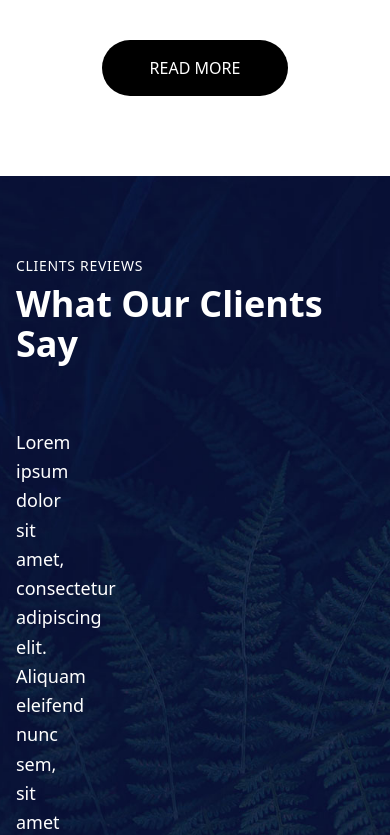
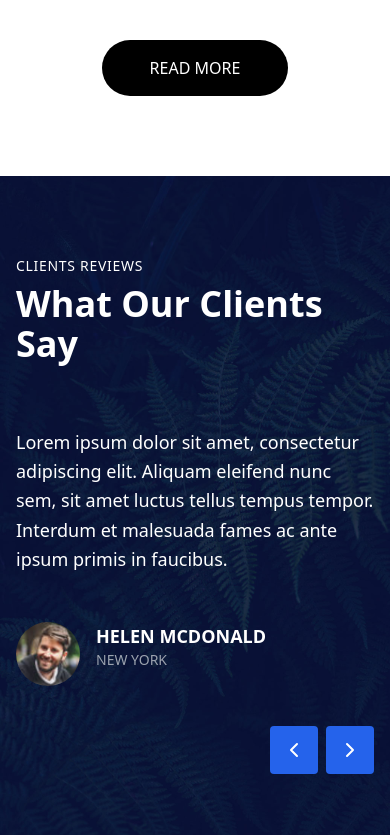
Before and after one commit to muskanm1111/Casa-Royal, a Next.js app: page / in a window 390 px wide. Shown: the part 11165-12000 px from the top of the page. Built offline with nearby package versions, Linux system fonts and the light colour scheme.

Commit message:
Refactor Reviews component to use Next.js Image for optimized loading and improve responsive margin

```diff
--- a/src/components/reviews.jsx
+++ b/src/components/reviews.jsx
@@ -1,6 +1,7 @@
 "use client";
 import React, { useState } from "react";
 import { motion, AnimatePresence } from "framer-motion";
+import Image from "next/image";
 
 // Dummy reviews data
 const reviews = [
@@ -70,7 +71,7 @@ const Reviews = () => {
               animate={{ opacity: 1, y: 0 }}
               exit={{ opacity: 0, y: -20 }}
               transition={{ duration: 0.4 }}
-              className="text-start mr-96"
+              className="text-start md:mr-96"
             >
               <p className="text-lg md:text-xl mb-12 leading-relaxed">
                 {reviews[currentIndex].review}
@@ -78,7 +79,9 @@ const Reviews = () => {
 
               <div className="flex items-start justify-start">
                 <div className="mr-4">
-                  <img
+                  <Image
+                  width={500}
+                  height={500}
                     src={reviews[currentIndex].image}
                     alt={reviews[currentIndex].name}
                     className="w-16 h-16 rounded-full object-cover"
```
